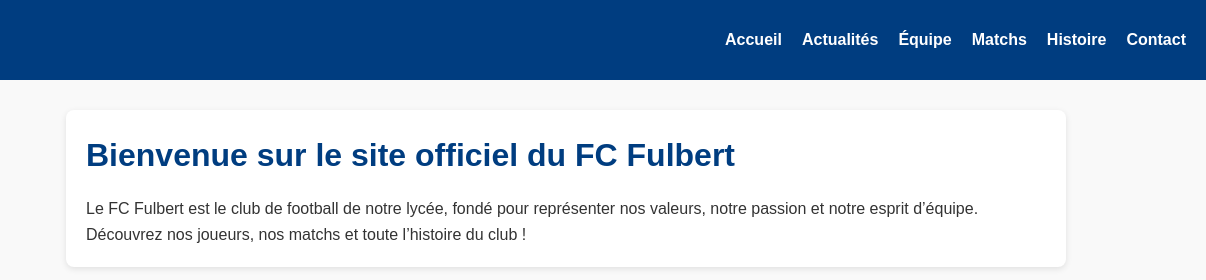
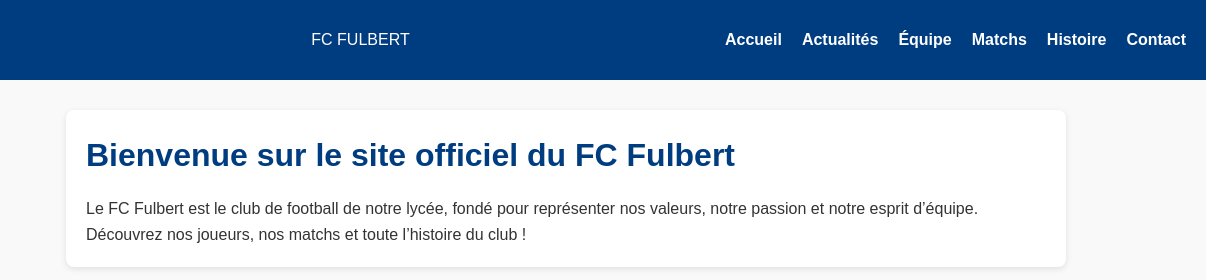
Before and after one commit to FcFulbert/FcFulbert, a plain HTML site: page index.html in a window 1280 px wide. Shown: the top 280 px of the page, 74-1280 px from the left. Drawn offline with Linux system fonts and the light colour scheme.

Commit message:
Update index.html

```diff
--- a/index.html
+++ b/index.html
@@ -10,6 +10,7 @@
 <body>
   <header>
     <img src="./pages/assets/image/logo.png" alt="Logo FC Fulbert">
+    <p>FC FULBERT</p>
     <nav>
       <ul>
         <li><a href="./index.html">Accueil</a></li>
```
